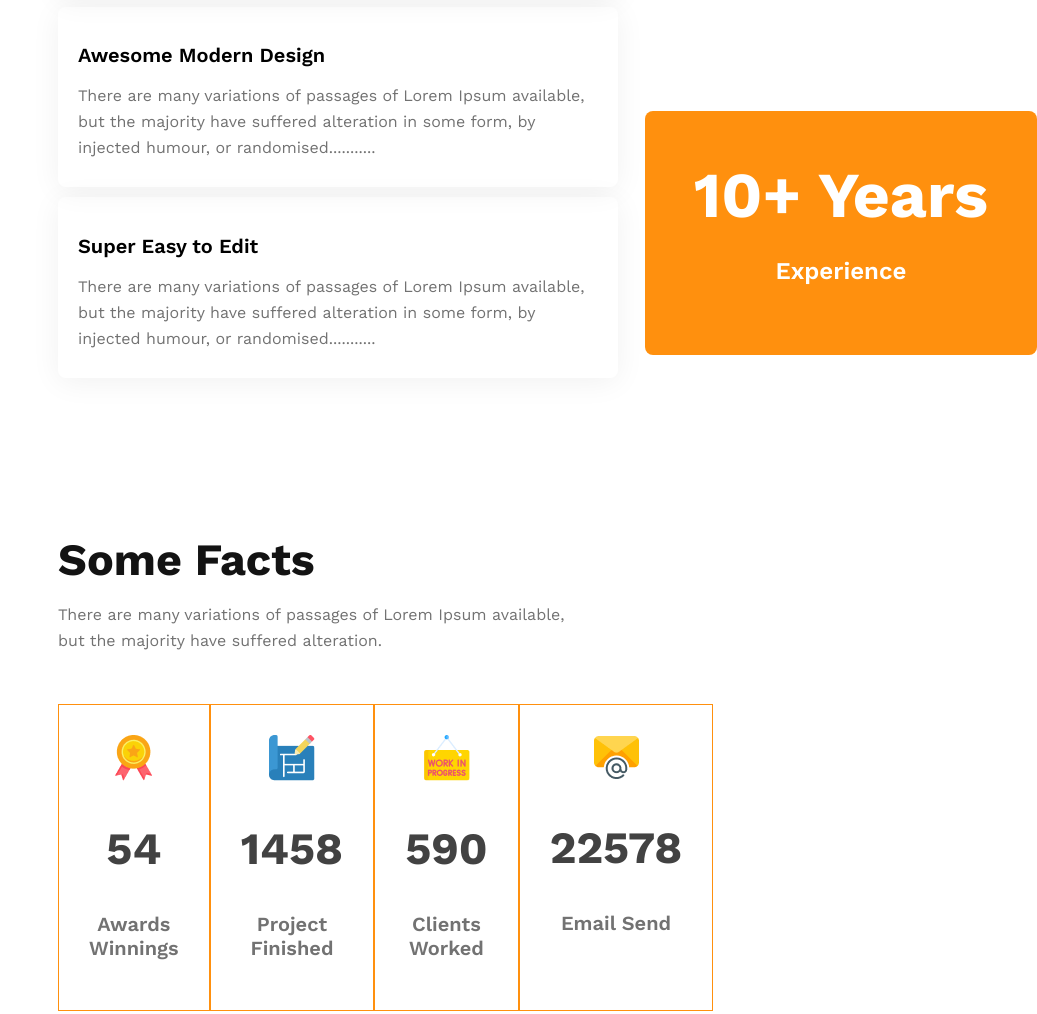
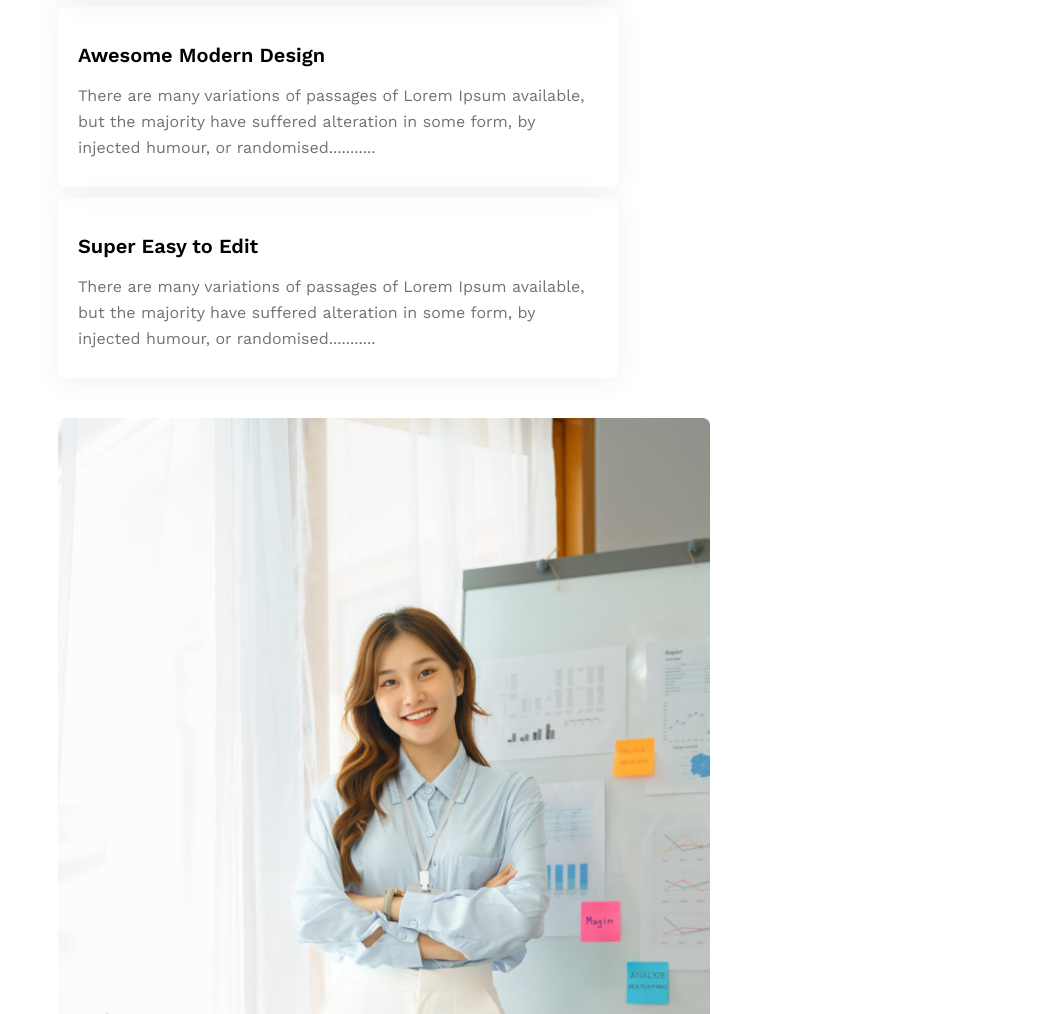
Before and after one commit to tanvir244/G3-Architect-Project, a plain HTML site: page index.html in a window 768 px wide. Shown: the part 2891-3905 px from the top of the page, 1037 px wide, since content can reach past the window. Drawn offline with nearby package versions, Linux system fonts and the light colour scheme.

Commit message:
G3 Architects Responsive complited finally

```diff
--- a/style/style.css
+++ b/style/style.css
@@ -309,11 +309,23 @@ main {
         width: 300px;
     }
     .feature-img {
+        width: 334px;
         text-align: center;
     }
     .feature-img .ten-years-badge {
         position: initial;
         width: 72%;
+        margin: auto;
+        margin-top: 10px;
+    }
+}
+@media screen and (min-width: 576px) and (max-width: 960px) {
+    .feature {
+        padding: 50px;
+        grid-template-columns: 1fr;
+    }
+    .feature-img .ten-years-badge {
+        position: initial;
         margin: auto;
         margin-top: 10px;
     }
```
